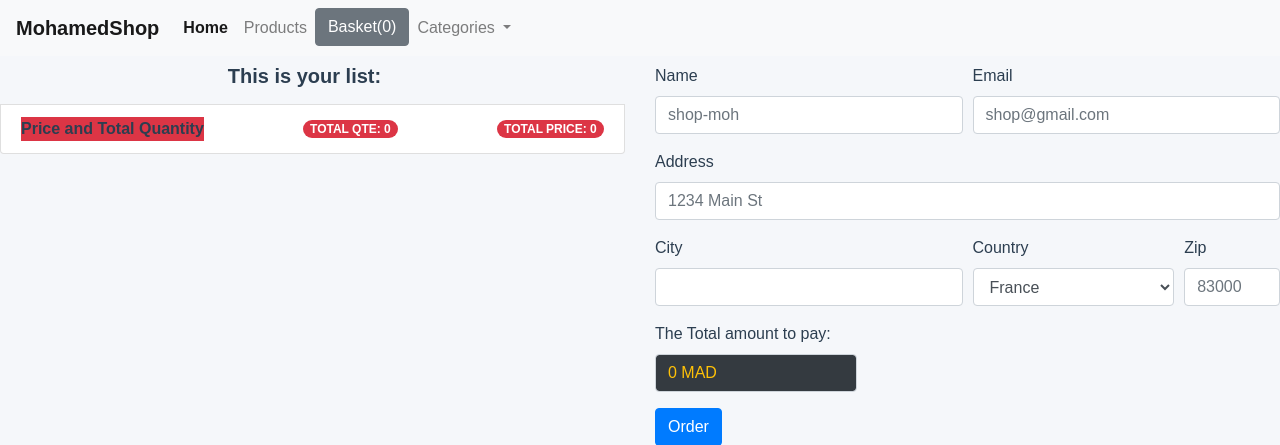
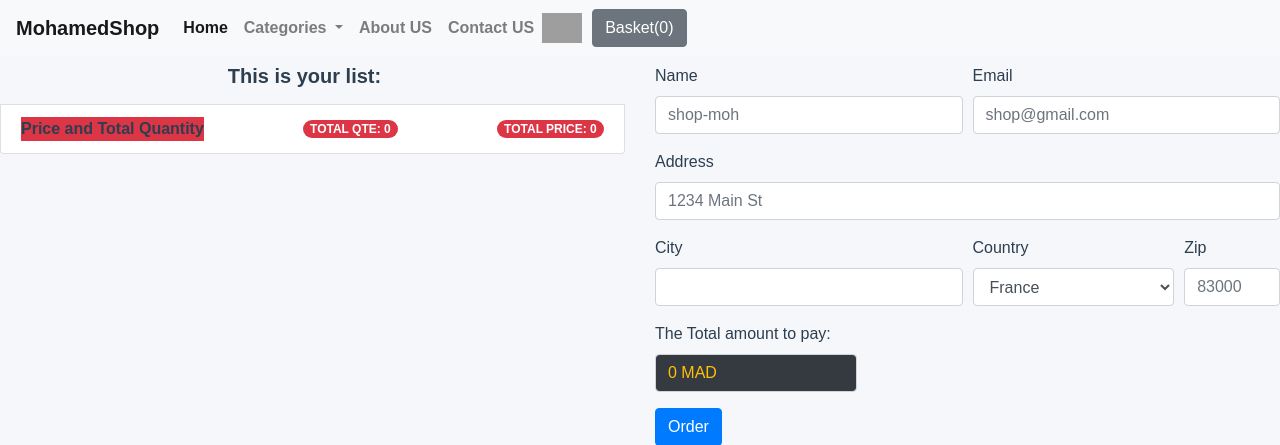
Before and after one commit to MohamedAmhal/final_project_alx_backend_SE, a Django app: page /checkout in a window 1280 px wide. Shown: the top 445 px of the page. Run offline with Django 5.2, Linux system fonts and the light colour scheme; some libraries are stand-ins or nearby versions; grey boxes are pictures that could not be loaded.

Commit message:
ajusting the container:

```diff
--- a/web_ecommerce/shop/templates/shop/base.html
+++ b/web_ecommerce/shop/templates/shop/base.html
@@ -201,7 +201,17 @@ header a:hover {
         font-size: 14px;
     }
 }
-
+    .basket-logo {
+        width: 40px;
+        height: auto;
+        margin-right: 10px;
+    }
+    .basket-container {
+    display: flex;
+    justify-content: flex-end; /* Met le bouton et le logo à droite */
+    align-items: center;
+    margin-right: 20px; /* Ajuste la distance par rapport au bord droit */
+}
     </style>
 </head>
 <body>
@@ -218,17 +228,8 @@ header a:hover {
                         <li class="nav-item active">
                           <a class="nav-link font-weight-bold" href="{% url 'Home' %}">Home <span class="sr-only">(current)</span></a>
                         </li>
-                        <li class="nav-item">
-                          <a class="nav-link" href="#">Products</a>
-                        </li>
-                        <li class="nav-item">
-                            <button id = 'basket' type="button" class="btn btn-secondary" data-html="true" data-container="body" data-toggle="popover" data-placement="bottom" data-content="Vivamus
-                            sagittis lacus vel augue laoreet rutrum faucibus.">
-                              Basket(0)
-                            </button>
-                        </li>
                         <li class="nav-item dropdown">
-                          <a class="nav-link dropdown-toggle" href="#" id="navbarDropdownMenuLink" data-toggle="dropdown" aria-haspopup="true" aria-expanded="false">
+                          <a class="nav-link dropdown-toggle nav-link font-weight-bold" href="#" id="navbarDropdownMenuLink" data-toggle="dropdown" aria-haspopup="true" aria-expanded="false">
                             Categories
                           </a>
                           <div class="dropdown-menu" aria-labelledby="navbarDropdownMenuLink">
@@ -237,6 +238,20 @@ header a:hover {
                             {% endfor %}
                           </div>
                         </li>
+                        <li class="nav-item active"></li>
+                          <a class="nav-link font-weight-bold" href="{% url 'Home' %}">About US <span class="sr-only">(current)</span></a>
+                        </li>
+                        <li class="nav-item active"></li>
+                          <a class="nav-link font-weight-bold" href="{% url 'Home' %}">Contact US <span class="sr-only">(current)</span></a>
+                        </li>
+                        <li class="nav-item basket-container">
+                          <img src="https://as1.ftcdn.net/v2/jpg/03/14/85/06/1000_F_314850659_2aQLerz30kWj78tqpaGSbzYD6sAUmuDf.jpg" alt="Logo" class="basket-logo">
+                          <button id="basket" type="button" class="btn btn-secondary" data-html="true" data-container="body"
+                          data-toggle="popover" data-placement="bottom"
+                          data-content="Vivamus sagittis lacus vel augue laoreet rutrum faucibus.">
+                              Basket(0)
+                          </button>
+                      </li>
                       </ul>
 
                     </div>
```
Also changed, not shown: web_ecommerce/db.sqlite3.
